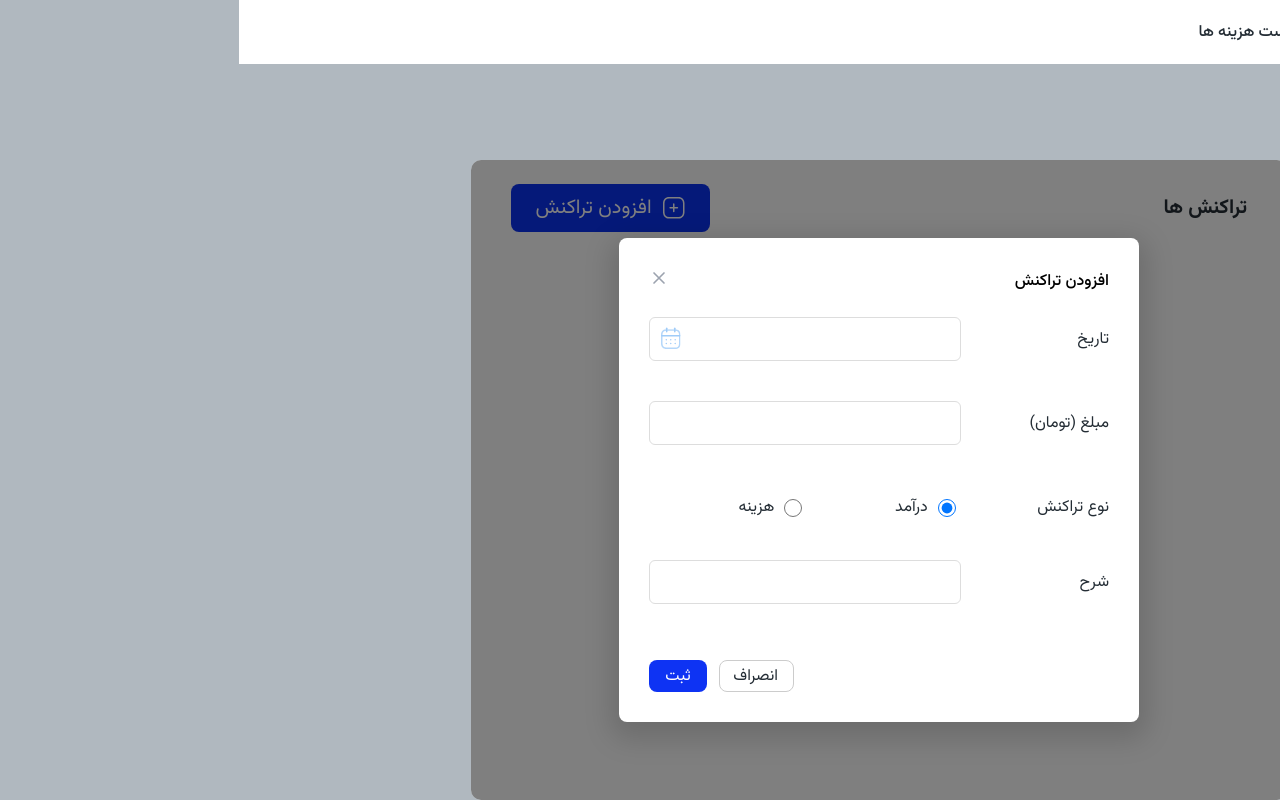
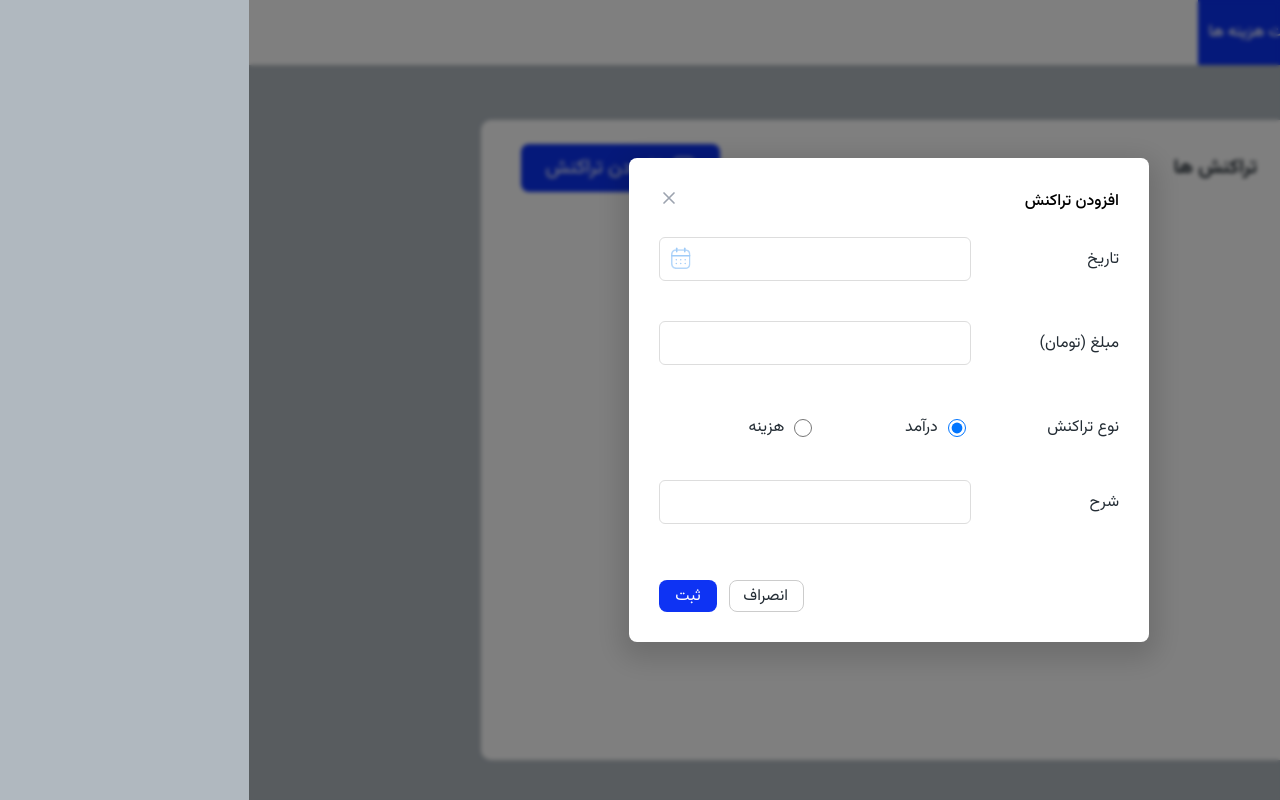
Before and after one commit to Maziar1996/Expense-Tracker-App-Kaaryar, a React (Vite) app: page /expenses in a window 1280 px wide. Both pictures are taken after a click on the button "افزودن تراکنش". Built offline with nearby package versions, Linux system fonts and the light colour scheme.

Commit message:
some UI bog fixes

```diff
--- a/src/App.jsx
+++ b/src/App.jsx
@@ -1,8 +1,8 @@
 import { useState, useEffect } from "react";
 import { BrowserRouter, Routes, Route } from "react-router-dom";
 import Layout from "./layout/Layout";
-import Dashboard from "./pages/dashboard/Dashboard";
-import ExpensesPage from "./pages/expenses/ExpensesPage";
+import Dashboard from "./pages/Dashboard/Dashboard";
+import ExpensesPage from "./pages/Expenses/ExpensesPage";
 import NotFound from "./pages/NotFound/NotFound";
 
 function App() {
@@ -44,9 +44,9 @@ function App() {
       <Routes>
         <Route path="/" element={<Layout />}>
           <Route index element={<Dashboard />} />
-          <Route path="dashboard" element={<Dashboard />} />
+          <Route path="/dashboard" element={<Dashboard />} />
           <Route
-            path="expenses"
+            path="/expenses"
             element={
               <ExpensesPage
                 transactions={transactionList}
--- a/src/components/AddTransactionsModal/AddTransactionModal.jsx
+++ b/src/components/AddTransactionsModal/AddTransactionModal.jsx
@@ -1,6 +1,7 @@
 import { useEffect } from "react";
 import styled from "./addTransactionModal.module.css";
 import AddTransactionForm from "../AddTransactionsForm/AddTransactionForm";
+import Portal from "../Portal/Portal";
 import CloseIcon from "../Icons/CloseIcon";
 
 function AddTransactionModal({ onClose, onAdd }) {
@@ -20,9 +21,10 @@ function AddTransactionModal({ onClose, onAdd }) {
   }, [onClose]);
 
   return (
-    <div className={styled.overlay}>
+    <Portal>
+      <div className={styled.overlay} onClick={onClose}>
         <div className={styled.modal} onClick={e => e.stopPropagation()}>
-        <div className={styled.line}></div>
+          <div className={styled.line} onClick={onClose}></div>
           <div className={styled.header}>
             <h2 className={styled.modalTitle}>افزودن تراکنش</h2>
             <button
@@ -36,6 +38,7 @@ function AddTransactionModal({ onClose, onAdd }) {
           <AddTransactionForm onAdd={onAdd} onCancel={onClose} />
         </div>
       </div>
+    </Portal>
   );
 }
 export default AddTransactionModal;
--- a/src/components/AddTransactionsModal/addTransactionModal.module.css
+++ b/src/components/AddTransactionsModal/addTransactionModal.module.css
@@ -1,11 +1,14 @@
 .overlay {
   position: fixed;
   inset: 0;
+  width: 100vw;
+  height: 100vh;
   background: rgba(0, 0, 0, 0.5);
   display: flex;
   justify-content: center;
   align-items: center;
   z-index: 1000;
+  backdrop-filter: blur(2px);
 }
 
 .modal {
--- /dev/null
+++ b/src/components/Portal/Portal.jsx
@@ -0,0 +1,17 @@
+import { useEffect } from "react";
+import { createPortal } from "react-dom";
+
+function Portal({ children }) {
+  useEffect(() => {
+    const portalRoot = document.createElement("div");
+    portalRoot.id = "portal-root";
+    document.body.appendChild(portalRoot);
+    return () => {
+      document.body.removeChild(portalRoot);
+    };
+  }, []);
+  const portalContainer =
+    document.getElementById("portal-root") || document.body;
+  return createPortal(children, portalContainer);
+}
+export default Portal;
--- a/src/components/header/Header.jsx
+++ b/src/components/header/Header.jsx
@@ -12,14 +12,24 @@ function Header() {
         </div>
         <div className={styled.navBar}>
           <ul className={styled.navList}>
-            <li className={styled.active}>
-              <NavLink to="/dashboard" className={styled.link}>
+            <li>
+              <NavLink
+                to="/dashboard"
+                className={({ isActive }) =>
+                  isActive ? `${styled.link} ${styled.active}` : styled.link
+                }
+              >
                 داشبورد
               </NavLink>
             </li>
 
             <li>
-              <NavLink to="/expenses" className={styled.link}>
+              <NavLink
+                to="/expenses"
+                className={({ isActive }) =>
+                  isActive ? `${styled.link} ${styled.active}` : styled.link
+                }
+              >
                 لیست هزینه ها
               </NavLink>
             </li>
--- a/src/components/header/header.module.css
+++ b/src/components/header/header.module.css
@@ -4,7 +4,7 @@
   justify-content: flex-start;
   align-items: center;
   padding: 0px 40px;
-  height: 64px;
+  height: 65px;
   background: #ffffff;
   position: relative;
 }
@@ -27,6 +27,7 @@
   height: 32px;
 }
 .link {
+  display: inline-block;
   text-decoration: none;
   color: #242d35;
   padding: 20px 10px;
@@ -35,10 +36,11 @@
   font-weight: 500;
   transition: color 0.2s;
 }
+.active {
+  background: #0b32f4;
+  color: #ffffff;
+}
 
-.link:hover {
-  color: #0b32f4;
-}
 .title {
   font-size: 20px;
   font-weight: 600;
--- a/src/pages/dashboard/dashboard.module.css
+++ b/src/pages/dashboard/dashboard.module.css
@@ -4,7 +4,7 @@
   padding: 36px 24px;
   font-size: 20px;
   font-weight: 600;
-  top: 20%;
+  top: 15%;
   left: 50%;
   border-radius: 16px;
   transform: translateX(-50%);
@@ -12,6 +12,7 @@
   position: absolute;
   background: #ffffff;
 }
+
 @media (max-width: 768px) {
   .container {
     width: 420px;
--- a/src/pages/expenses/expensesPage.module.css
+++ b/src/pages/expenses/expensesPage.module.css
@@ -9,7 +9,7 @@
   position: relative;
 }
 .pageContainer {
-  top: 20%;
+  top: 15%;
   left: 50%;
   transform: translateX(-50%);
   width: 816px;
```
Lines whose indentation alone changed are shown as unchanged.
